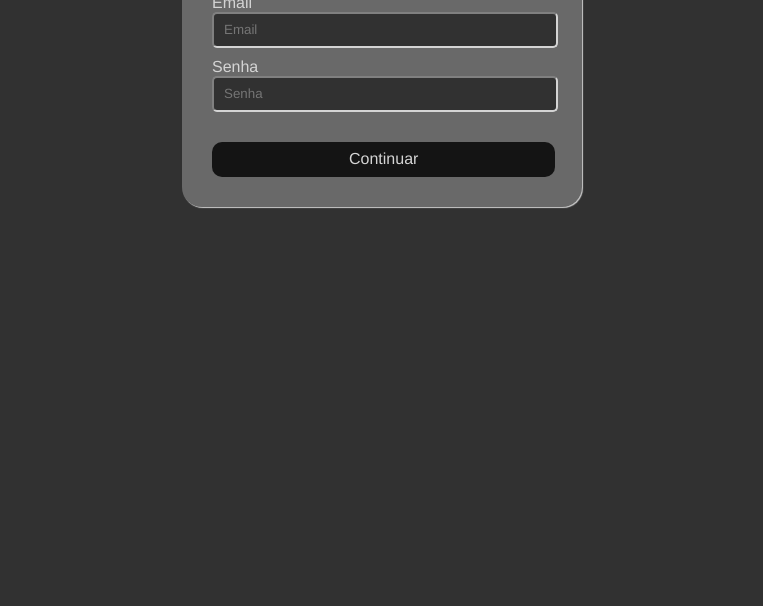
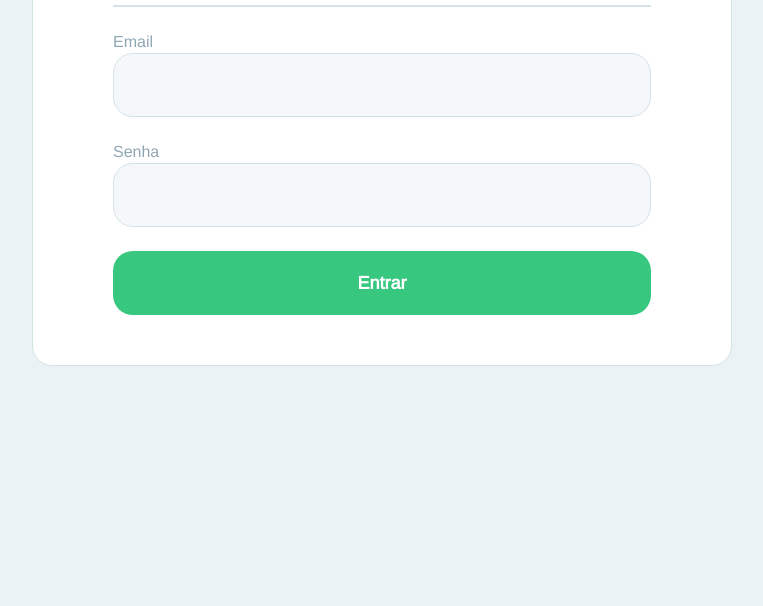
Before and after one commit to joaopvgus/prova-web, a plain HTML site: page login.html in a window 1280 px wide. Shown: the part 194-800 px from the top of the page, without its empty margins (258-1021 px from the left). Drawn offline with Linux system fonts and the light colour scheme.

Commit message:
melhora layout do login e cria tala home

```diff
--- a/login.html
+++ b/login.html
@@ -1,5 +1,6 @@
 <!DOCTYPE html>
 <html lang="en">
+
 <head>
     <meta charset="UTF-8">
     <meta http-equiv="X-UA-Compatible" content="IE=edge">
@@ -9,31 +10,32 @@
     <link rel="stylesheet" href="style.css">
 
 </head>
+
 <body>
-
-    <form class = "login_form" action="">
+    <main>
+        <form class="login_form" action="./home.html">
             <div class="window">
                 <div class="liberation-sans">
                     <h2>Login</h2>
                 </div>
-            <hr color="#d4d4d4">
+                <hr color="#D3E2E5">
 
                 <div class="credential">
                     <label>Email</label>
-                <input name="email" type="email" placeholder="Email" required>
+                    <input name="email" type="email" required>
                 </div>
 
                 <div class="credential">
                     <label>Senha</label>
-                <input name="senha" type="password" placeholder="Senha" required>
+                    <input name="senha" type="password" required>
                 </div>
 
                 <div class="credential">
-                <button type="submit">Continuar</button>
+                    <button type="submit">Entrar</button>
                 </div>
-
             </div>
         </form>
+    </main>
+</body>
 
-</body>
 </html>
--- a/style.css
+++ b/style.css
@@ -1,19 +1,20 @@
-body{
-    background-color: #313131;
-
+body {
+    background-color: #ebf2f5;
+    margin: 0;
+    font-family: liberation-sans;
 }
 
-.login_form{
-    width: 400px;
+.login_form {
+    width: 700px;
     margin: auto;
     margin-top: 80px;
 }
 
-.window{
-    box-shadow: 1px 1px 1px #ccc;
-    background-color: #696969;
-    padding: 30px;
+.window {
+    background-color: #ffffff;
+    padding: 50px 80px;
     border-radius: 20px;
+    border: 1px solid #d3e2e5;
 }
 
 @font-face {
@@ -21,53 +22,74 @@ body{
     src: url(fonts/LiberationSans-Regular.ttf);
 }
 
-.window_head{
+.window_head {
     color: #d4d4d4;
 }
 
-.liberation-sans{
+.liberation-sans {
     font-family: liberation-sans;
-    color: #d4d4d4;
+    color: #4d6f80;
 }
 
-.credential > label{
-    color: #d4d4d4;
+.credential {
+    margin-top: 24px;
+}
+
+.credential > label {
+    color: #8fa7b3;
     font-family: liberation-sans;
     display: block;
+    font-size: 16px;
+    line-height: 22px;
 }
 
-.credential > input{
-    background-color: #313131;
-    border-color: #d4d4d4;
-    border-radius: 5px;
-    color: #d4d4d4;
+.credential > input {
     font-family: liberation-sans;
-    width: 97%;
-    height: 30px;
-    padding-left: 10px;
-    outline: 0;
-    margin-bottom: 10px;
-
+    width: 100%;
+    height: 64px;
+    background: #f5f8fa;
+    border: 1px solid #d3e2e5;
+    box-sizing: border-box;
+    border-radius: 20px;
+    font-size: 20px;
 }
 
 /* The following seven lines were extracted from https://selleo.com/til/posts/xhgzlfgcql-a-way-to-make-autofilled-inputs-background-transparent */
 input:-webkit-autofill,
 input:-webkit-autofill:hover,
 input:-webkit-autofill:focus,
-input:-webkit-autofill:active  {
-  transition: background-color 5000s;
-  -webkit-text-fill-color: #fff !important;
+input:-webkit-autofill:active {
+    transition: background-color 5000s;
+    -webkit-text-fill-color: #4d6f80 !important;
 }
 
-.credential > button{
-    margin-top: 20px;
-    width: 101%;
-    height: 35px;
-    background-color: #141414;
-    border-color: #d4d4d4;
-    border-radius: 10px;
+.credential > button {
+    margin-top: 0;
+    width: 100%;
+    height: 64px;
+    background-color: #37c77f;
+    border-radius: 20px;
     color: #d4d4d4;
     font-family: liberation-sans;
-    font-size: 16px;
+    text-align: center;
+    color: #ffffff;
     border: 0;
+    font-weight: 800;
+    font-size: 18px;
+    line-height: 26px;
 }
+
+menu {
+    display: flex;
+    width: 100%;
+    height: 96px;
+    background-color: #15c3d6;
+    margin-top: 0;
+}
+
+menu > h1 {
+
+    font-size: 40px;
+    line-height: 42px;
+    color: #ffffff;
+}
```
Also changed, not shown: home.html (added, +18 -0 lines). Lines whose indentation alone changed are shown as unchanged.
